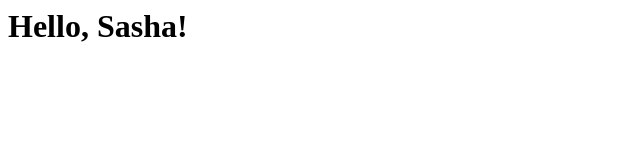
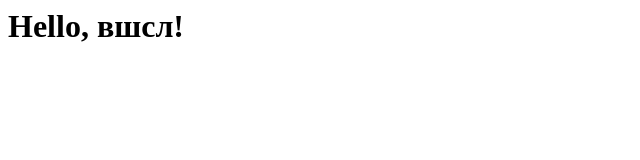
Before and after one commit to Sashok2/sample, a plain HTML site: page index.html in a window 1280 px wide. Shown: the full height of the page, 0-640 px from the left. Drawn offline with Linux system fonts and the light colour scheme.

Commit message:
the wrong

```diff
--- a/index.html
+++ b/index.html
@@ -1 +1 @@
-<h1>Hello, Sasha!</h1>
+<h1>Hello, вшсл!</h1>
```
